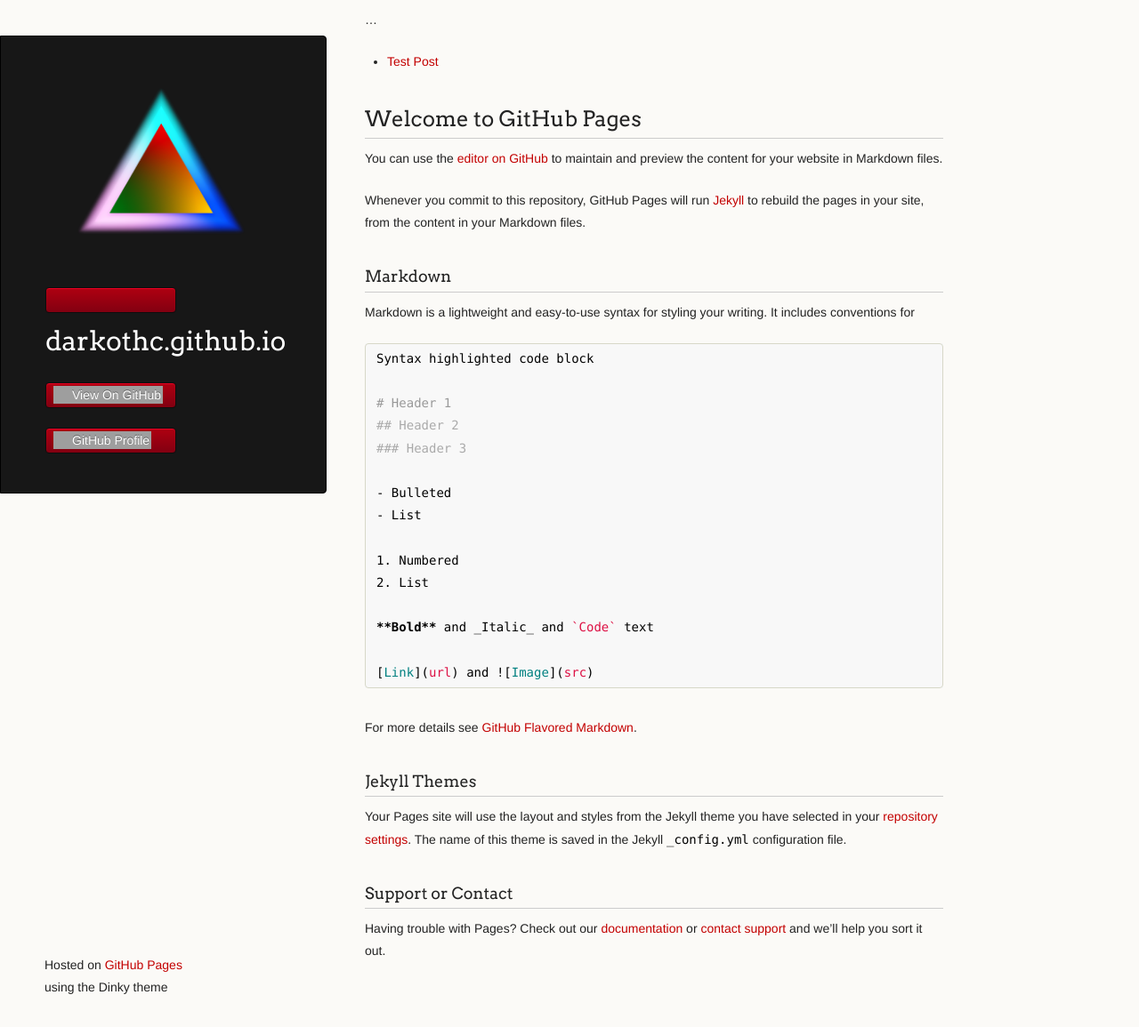
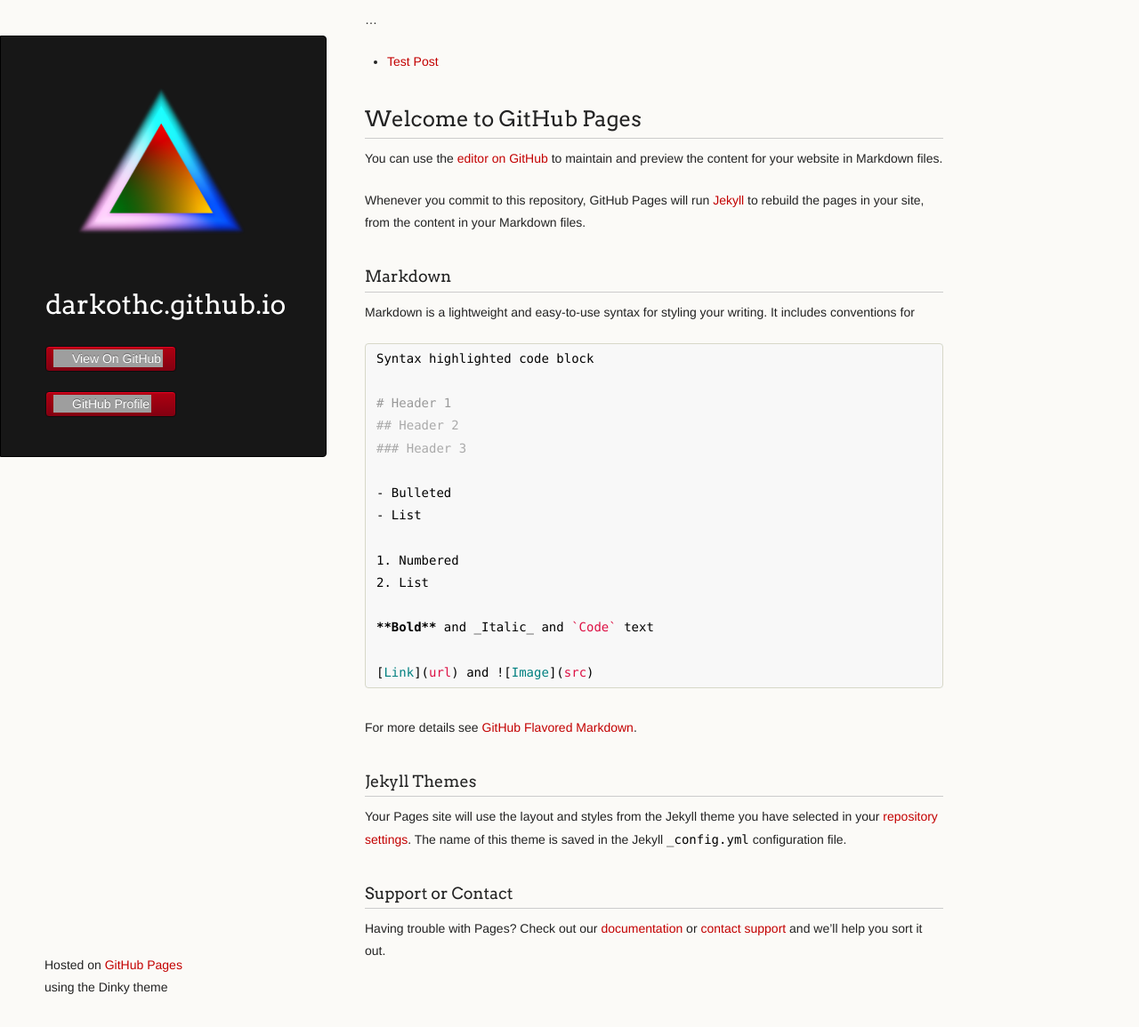
Before and after one commit to darkothc/darkothc.github.io, a Jekyll site: the page built from README.md, in a window 1280 px wide and 1155 px high. Shown: the whole window at 89% size. Built offline with Jekyll 4.4.1, drawn with Linux system fonts in a browser that asks for light colours; our own code applies the rules of GitHub Pages for plain Markdown files; a script that is not in the unit is left out; the repository's description, which GitHub fills in, is left out; grey boxes are pictures that could not be loaded.

Commit message:
Update default.html

```diff
--- a/_layouts/default.html
+++ b/_layouts/default.html
@@ -18,7 +18,7 @@
       <header>
         <div align="left" style="position:static; height: 100%; width: 100%; top:0;left 0;">
         <img src="images/logo_alpha1.png"  style="border-style: none; width: 100%; max-width: 300px;">
-        <li class="logo"><a class="logo" href="{{ site.logo.owner_name }}"></a></li>
+        <a class="logo" href="{{ site.logo.owner_name }}"></a>
         </div>
         <h1 class="header">{{ site.title | default: site.github.repository_name }}</h1>
         <p class="header">{{ site.description | default: site.github.project_tagline }}</p>
```
